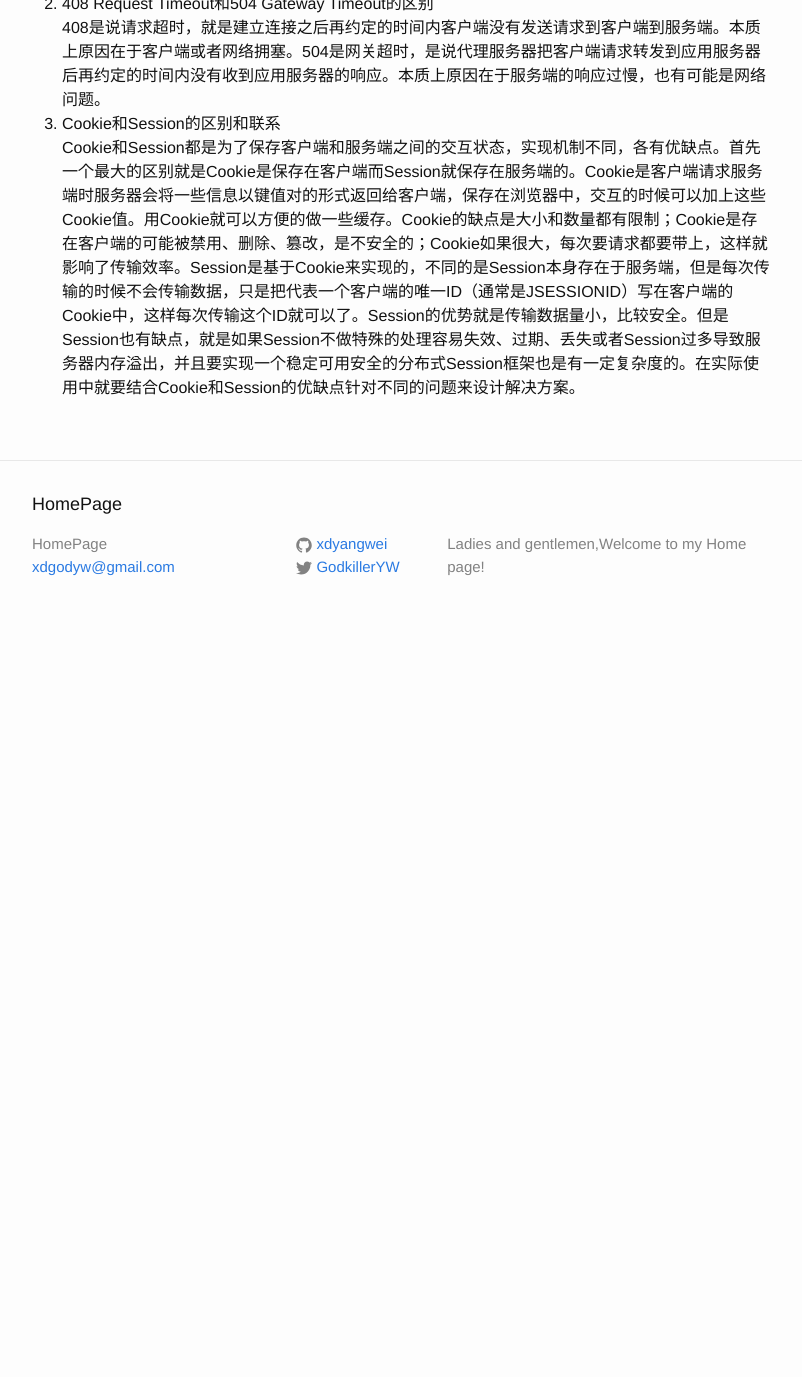
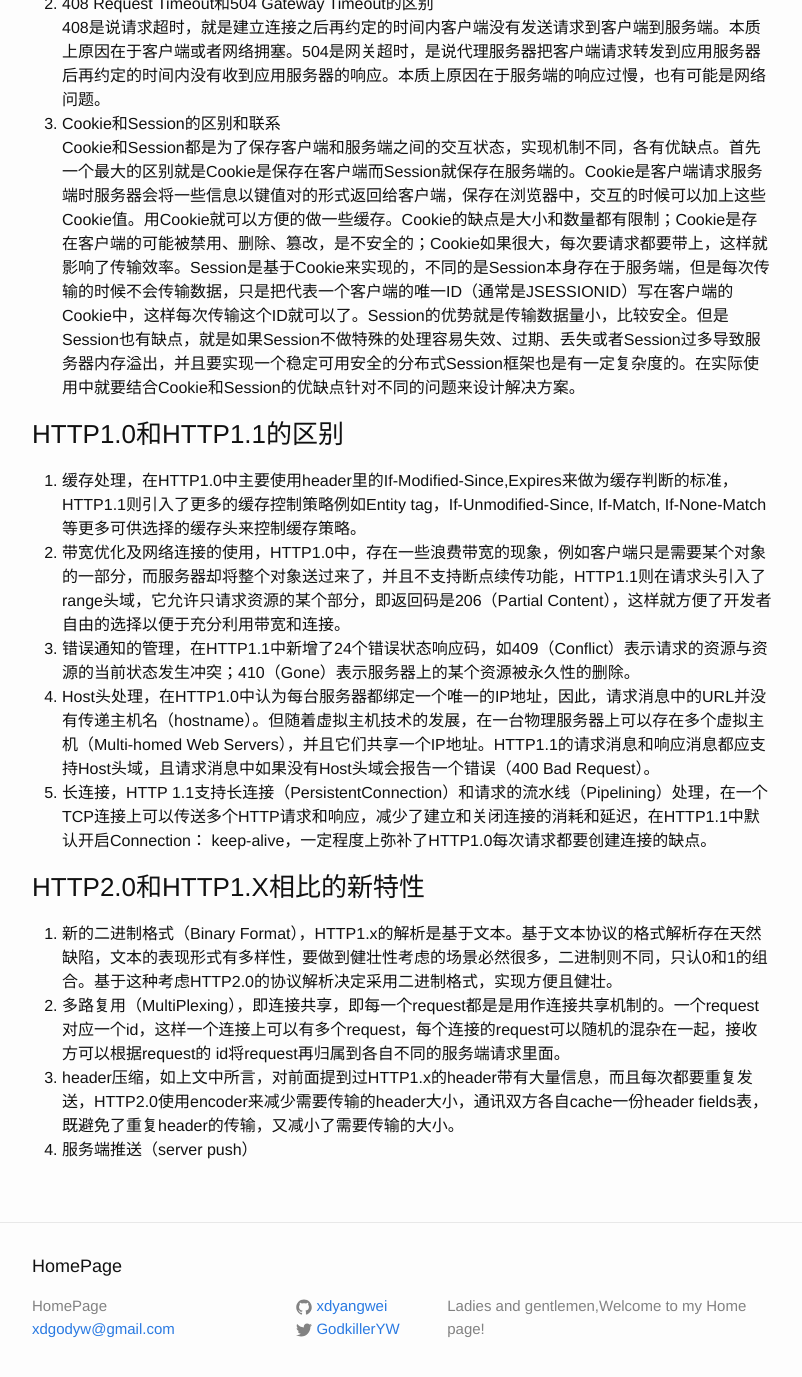
Before and after one commit to xdyangwei/xdyangwei.github.io, a Jekyll site: the page built from _posts/2018-12-29-HTTP协议.md, in a window 1280 px wide and 1400 px high, scrolled down 3868 px. Shown: the top 1377 px of the window, without its empty margins (238-1040 px from the left). Built offline with Jekyll 4.4.1, drawn with Linux system fonts in a browser that asks for light colours; our own code applies the rules of GitHub Pages for plain Markdown files; before the commit the page ends 4506 px from its top, so only the background shows below that.

Commit message:
add the difference between http1.0 http1.1 and http2.0

```diff
--- a/_posts/2018-12-29-HTTP协议.md
+++ b/_posts/2018-12-29-HTTP协议.md
@@ -63,3 +63,16 @@ D. GET提交的数据不安全，因为参数都会暴露在URL上。
 408是说请求超时，就是建立连接之后再约定的时间内客户端没有发送请求到客户端到服务端。本质上原因在于客户端或者网络拥塞。504是网关超时，是说代理服务器把客户端请求转发到应用服务器后再约定的时间内没有收到应用服务器的响应。本质上原因在于服务端的响应过慢，也有可能是网络问题。
 3. Cookie和Session的区别和联系
 Cookie和Session都是为了保存客户端和服务端之间的交互状态，实现机制不同，各有优缺点。首先一个最大的区别就是Cookie是保存在客户端而Session就保存在服务端的。Cookie是客户端请求服务端时服务器会将一些信息以键值对的形式返回给客户端，保存在浏览器中，交互的时候可以加上这些Cookie值。用Cookie就可以方便的做一些缓存。Cookie的缺点是大小和数量都有限制；Cookie是存在客户端的可能被禁用、删除、篡改，是不安全的；Cookie如果很大，每次要请求都要带上，这样就影响了传输效率。Session是基于Cookie来实现的，不同的是Session本身存在于服务端，但是每次传输的时候不会传输数据，只是把代表一个客户端的唯一ID（通常是JSESSIONID）写在客户端的Cookie中，这样每次传输这个ID就可以了。Session的优势就是传输数据量小，比较安全。但是Session也有缺点，就是如果Session不做特殊的处理容易失效、过期、丢失或者Session过多导致服务器内存溢出，并且要实现一个稳定可用安全的分布式Session框架也是有一定复杂度的。在实际使用中就要结合Cookie和Session的优缺点针对不同的问题来设计解决方案。
+
+### HTTP1.0和HTTP1.1的区别
+1. 缓存处理，在HTTP1.0中主要使用header里的If-Modified-Since,Expires来做为缓存判断的标准，HTTP1.1则引入了更多的缓存控制策略例如Entity tag，If-Unmodified-Since, If-Match, If-None-Match等更多可供选择的缓存头来控制缓存策略。
+2. 带宽优化及网络连接的使用，HTTP1.0中，存在一些浪费带宽的现象，例如客户端只是需要某个对象的一部分，而服务器却将整个对象送过来了，并且不支持断点续传功能，HTTP1.1则在请求头引入了range头域，它允许只请求资源的某个部分，即返回码是206（Partial Content），这样就方便了开发者自由的选择以便于充分利用带宽和连接。
+3. 错误通知的管理，在HTTP1.1中新增了24个错误状态响应码，如409（Conflict）表示请求的资源与资源的当前状态发生冲突；410（Gone）表示服务器上的某个资源被永久性的删除。
+4. Host头处理，在HTTP1.0中认为每台服务器都绑定一个唯一的IP地址，因此，请求消息中的URL并没有传递主机名（hostname）。但随着虚拟主机技术的发展，在一台物理服务器上可以存在多个虚拟主机（Multi-homed Web Servers），并且它们共享一个IP地址。HTTP1.1的请求消息和响应消息都应支持Host头域，且请求消息中如果没有Host头域会报告一个错误（400 Bad Request）。
+5. 长连接，HTTP 1.1支持长连接（PersistentConnection）和请求的流水线（Pipelining）处理，在一个TCP连接上可以传送多个HTTP请求和响应，减少了建立和关闭连接的消耗和延迟，在HTTP1.1中默认开启Connection： keep-alive，一定程度上弥补了HTTP1.0每次请求都要创建连接的缺点。
+
+### HTTP2.0和HTTP1.X相比的新特性
+1. 新的二进制格式（Binary Format），HTTP1.x的解析是基于文本。基于文本协议的格式解析存在天然缺陷，文本的表现形式有多样性，要做到健壮性考虑的场景必然很多，二进制则不同，只认0和1的组合。基于这种考虑HTTP2.0的协议解析决定采用二进制格式，实现方便且健壮。
+2. 多路复用（MultiPlexing），即连接共享，即每一个request都是是用作连接共享机制的。一个request对应一个id，这样一个连接上可以有多个request，每个连接的request可以随机的混杂在一起，接收方可以根据request的 id将request再归属到各自不同的服务端请求里面。
+3. header压缩，如上文中所言，对前面提到过HTTP1.x的header带有大量信息，而且每次都要重复发送，HTTP2.0使用encoder来减少需要传输的header大小，通讯双方各自cache一份header fields表，既避免了重复header的传输，又减小了需要传输的大小。
+4. 服务端推送（server push）
```
